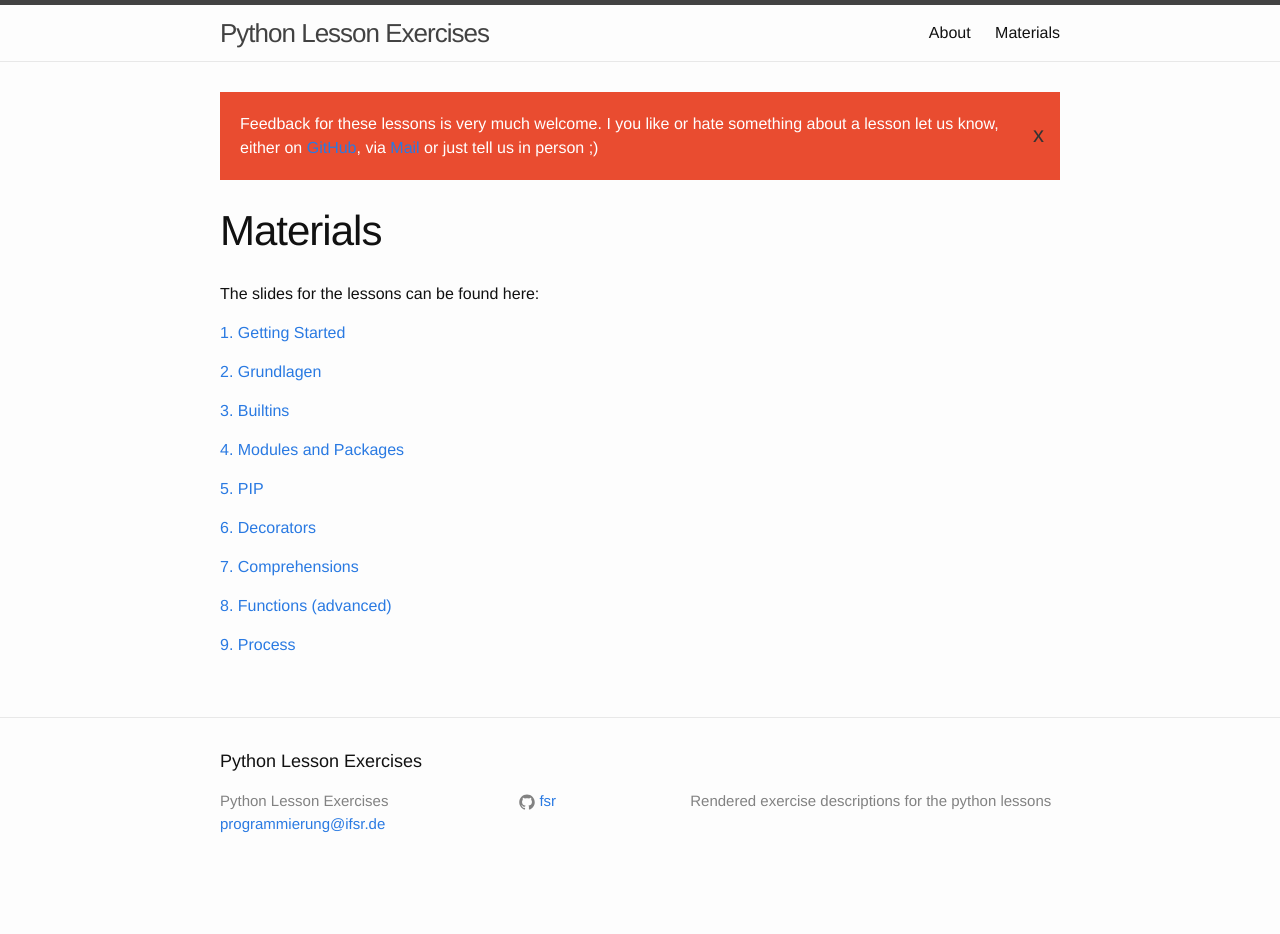
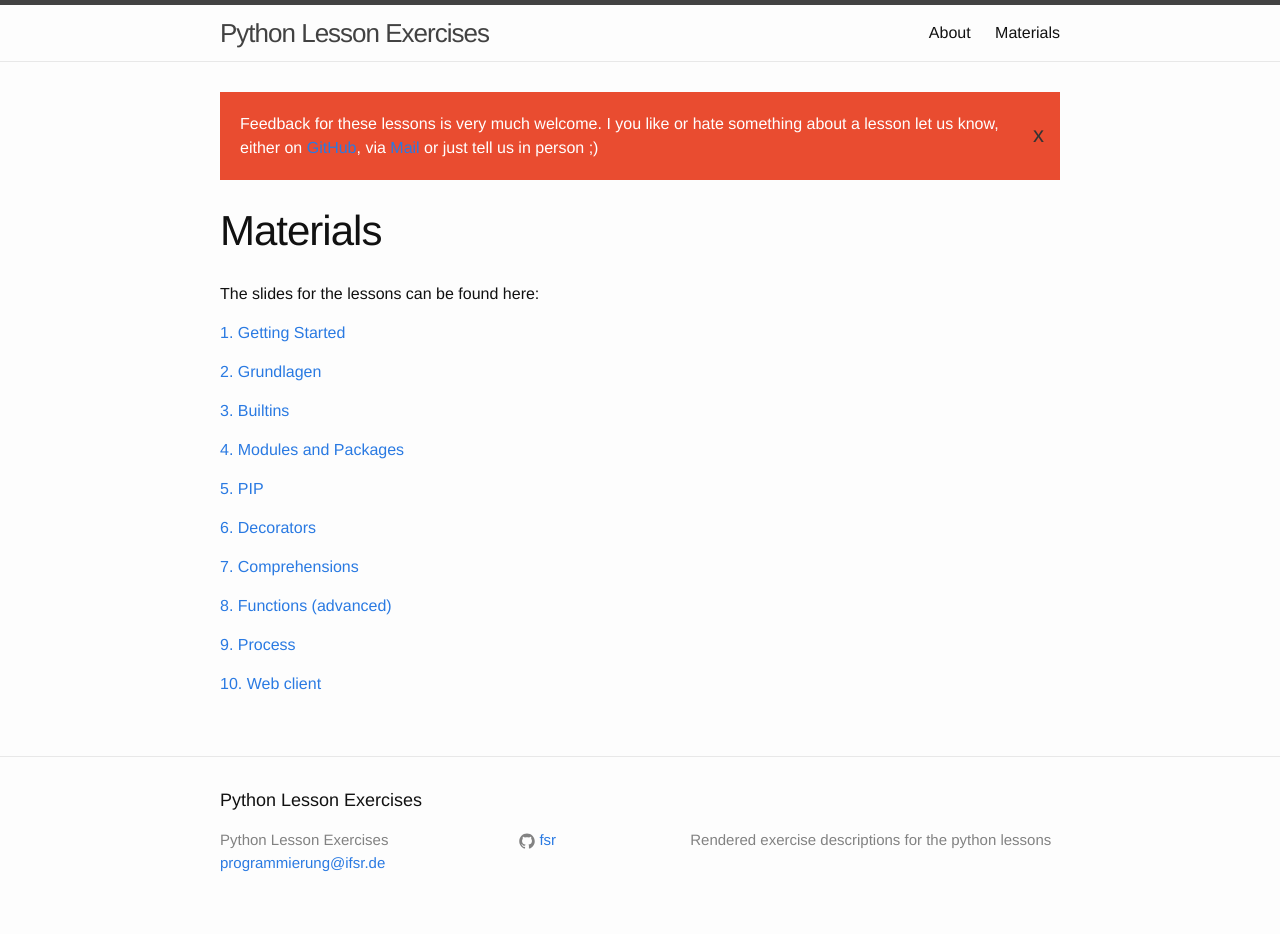
Before and after one commit to fsr/python-lessons, a Jekyll site: the page built from materials.md, in a window 1280 px wide. Built offline with Jekyll 4.4.1, drawn with Linux system fonts in a browser that asks for light colours; before the commit the page ends 900 px from its top, so only the background shows below that.

Commit message:
add web client to materials

```diff
--- a/_data/materials.yml
+++ b/_data/materials.yml
@@ -35,3 +35,7 @@ slides:
     number: 9
     name: Process
     url: https://ifsr.de/kurs-materialien/python/09_process.pdf
+  -
+    number: 10
+    name: Web client
+    url: https://ifsr.de/kurs-materialien/python/10_web_client.pdf
```
